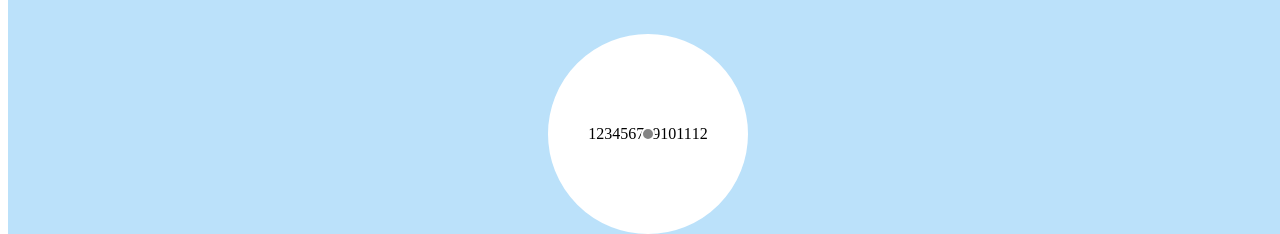
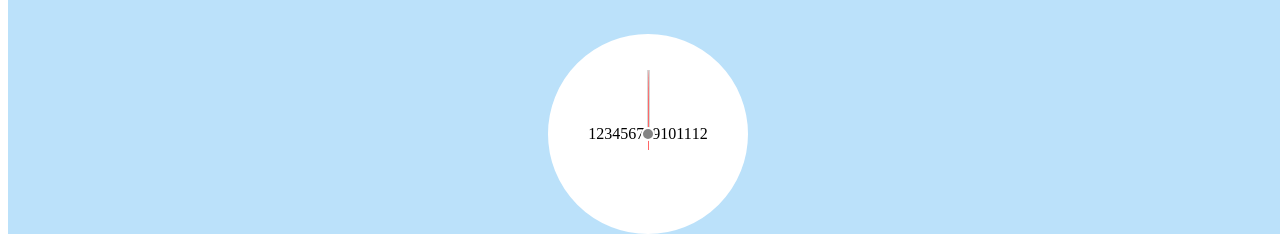
Before and after one commit to Nisarg000/angular-clock, an Angular app: page / in a window 1280 px wide. Shown: the part 274-508 px from the top of the page. Built offline with nearby package versions, Linux system fonts and the light colour scheme.

Commit message:
1 file modified

```diff
--- a/src/app/app.component.css
+++ b/src/app/app.component.css
@@ -39,3 +39,26 @@
   z-index : 100000; /*behind dot*/
   border-radius : 50%;
 }
+
+.sec-hand
+{
+  background: #ff6767;
+  width: 1px;/*Thickness line*/
+  height : 50%;/*height of sec hand*/
+  transform-origin : 50% 50%;/*Default value*/ /*https://www.w3schools.com/cssref/trycss3_transform-origin_inuse.htm website help*/
+  position : absolute; /*does center*/
+  top : 10%;
+  left : 50%;
+  border-radius : 100% 100% 0 0;
+}
+
+.min-hand
+{
+  background : #d6d6d6;
+  width : 3px;
+  height : 40%;
+  transform-origin : 50% 50%;
+  position : absolute; /*again does center*/
+  top : 10%; /*line go up dot*/
+  left :
+}
```
